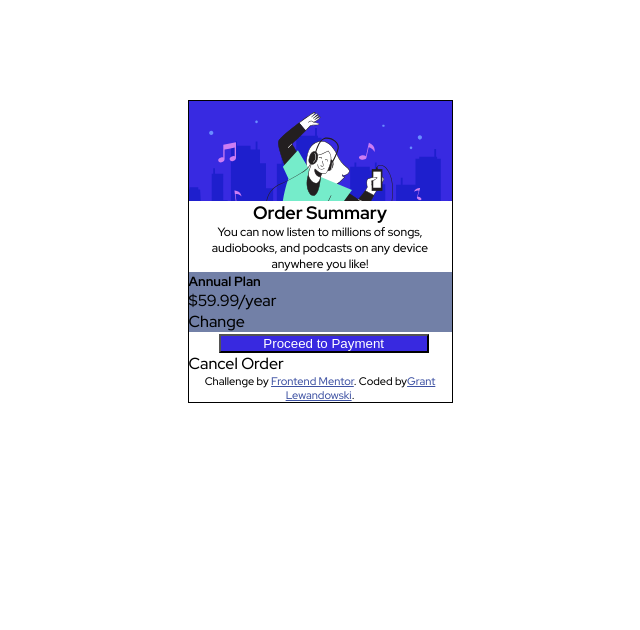
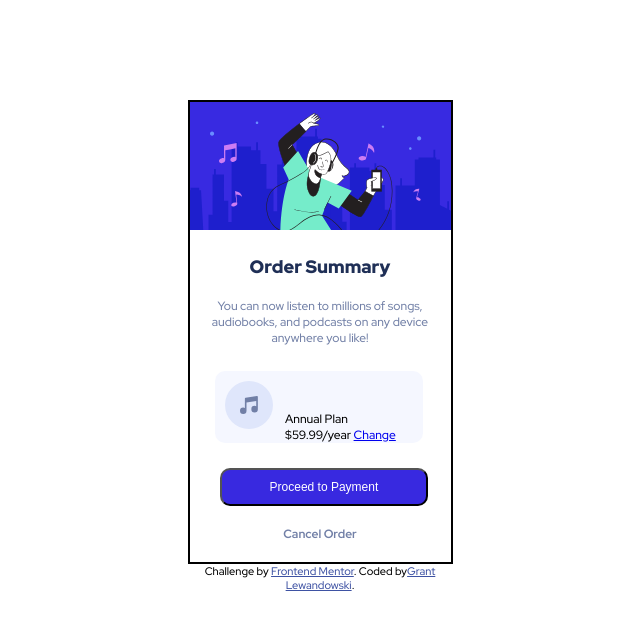
Before and after one commit to Grunt395/Order-Summary-Component, a plain HTML site: page index.html in a window 1280 px wide. Shown: the whole page, without its empty margins (320-960 px from the left). Drawn offline with Linux system fonts and the light colour scheme.

Commit message:
Added margins and padding

```diff
--- a/index.html
+++ b/index.html
@@ -23,17 +23,24 @@
     <body>
         <div class="container">
 
-            <main>
-                <header class="header-banner"></header>
+            <main class="main">
+                <header>
+                    <img class="header-banner" src="./images/illustration-hero.svg" alt="hero image">
+                </header>
 
                 <article>
                     <h2 class="order-summary">Order Summary</h2>
                     <p class="order-info">You can now listen to millions of songs, audiobooks, and podcasts on any device anywhere you like!</p>
 
                     <div class="annual-plan">
-                        <h5 class="plan-header">Annual Plan</h5>
-                        <p class="plan-info">$59.99/year</p>
-                        <p class="change">Change</p>
+                        <img class="music-icon" src="./images/icon-music.svg" alt="music icon">
+                        <p class="plan-header">Annual Plan
+                            <br>
+                            $59.99/year</p>
+                        <!-- <p class="plan-info">$59.99/year</p> -->
+                        <p class="change">
+                            <a href="#">Change</a>
+                        </p>
                     </div>
 
                     <button class="payment-button">Proceed to Payment</button>
--- a/style.css
+++ b/style.css
@@ -10,42 +10,78 @@ body {
     /* background-image: url("./images/pattern-background-desktop.svg"); */
 }
 
+.main {
+    width: 100%;
+    /* border-radius: 25px; */
+    border: 2px solid black;
+}
+
 .container {
     width: 265px;
     margin: auto;
     margin-top: 100px;
-    border: 1px solid black;
 }
 
 .header-banner {
-    height: 100px;
     width: 100%;
-    background-image: url(./images/illustration-hero.svg);
-    background-size: cover;
-    /* background-repeat: no-repeat; */
 }
 
 .order-summary {
+    color: hsl(223, 47%, 23%);
     font-size: 18px;
     text-align: center;
+    font-weight: 900;
+    margin: 20px 0;
 }
 
 .order-info {
     text-align: center;
+    color: hsl(224, 23%, 55%);
     font-size: 12px;
+    font-weight: 500;
+    margin-bottom: 20px;
 }
 
 .annual-plan {
-    background-color: hsl(224, 23%, 55%);
+    background-color: hsl(225, 100%, 98%);
+    /* display: inline-block; */
+    width: 80%;
+    font-size: 12px;
+    margin: 25px;
+    border-radius: 10px;
 }
+
+.music-icon,
+.plan-header,
+.change {
+    display: inline-block;
+}
+
+.music-icon {
+    margin: 10px;
+}
+
+.change {}
 
 .payment-button {
     color: white;
     background-color: hsl(245, 75%, 52%);
     width: 80%;
     margin-left: 30px;
+    font-size: 12px;
+    border-radius: 10px;
+    padding: 10px 0;
+    margin-bottom: 20px;
     /* margin-left: auto;
     margin-right: auto; */
+}
+
+.cancel-order {
+    text-align: center;
+    color: hsl(224, 23%, 55%);
+    font-weight: 700;
+    font-size: 12px;
+    margin-bottom: 20px;
 }
 
 .attribution {
```
